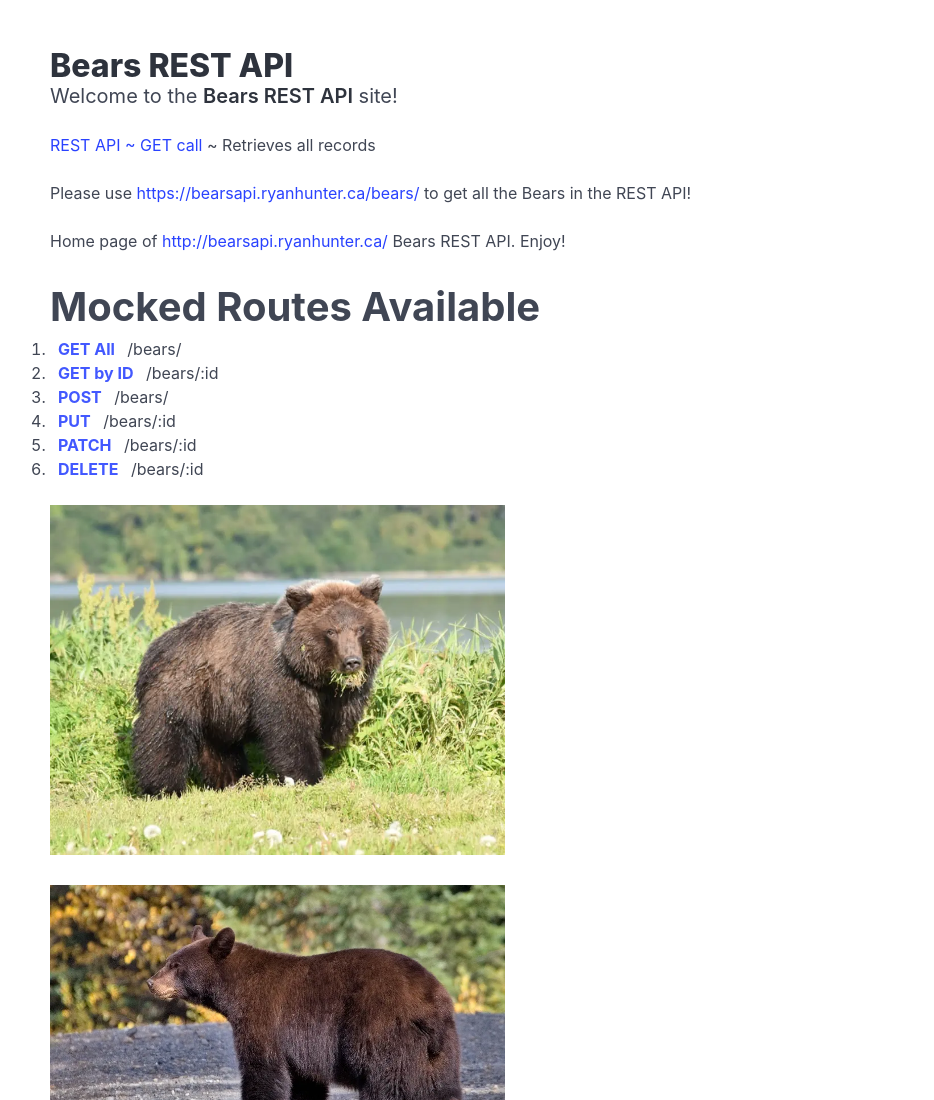
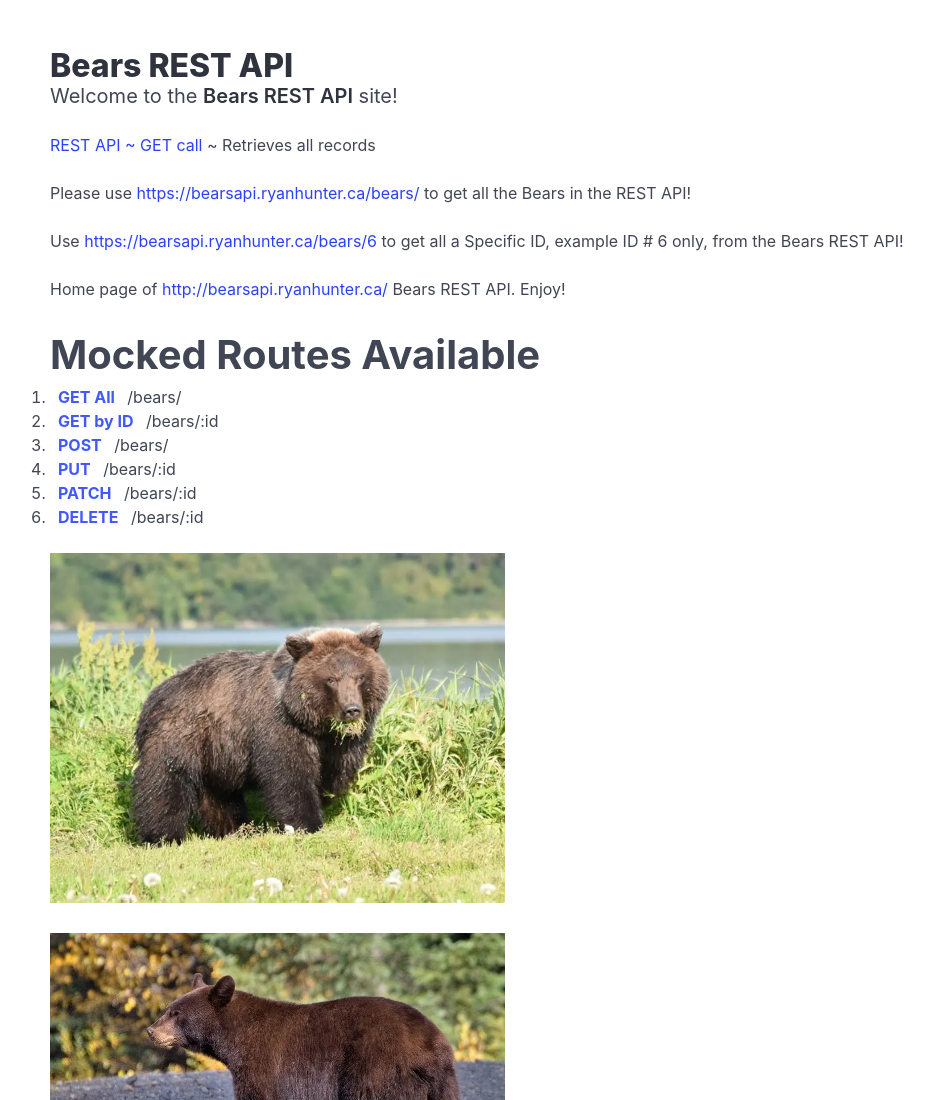
Before and after one commit to systemsvanguard/bearsapi, a website: page public/index.html in a window 1280 px wide. Shown: the top 1100 px of the page, without its empty margins (14-948 px from the left). Drawn offline with nearby package versions, Linux system fonts and the light colour scheme.

Commit message:
Added Get by ID REST API Call
Added Get by ID REST API Call

```diff
--- a/public/index.html
+++ b/public/index.html
@@ -16,6 +16,8 @@
       <p><a href="https://bearsapi.ryanhunter.ca/bears/">REST API ~ GET call</a> ~ Retrieves all records</p>
       <br />
       <p>Please use <a href="https://bearsapi.ryanhunter.ca/bears/">https://bearsapi.ryanhunter.ca/bears/</a> to get all the Bears in the REST API!</p>
+	  <br />
+	  <p>Use <a href="https://bearsapi.ryanhunter.ca/bears/6">https://bearsapi.ryanhunter.ca/bears/6</a> to get all a Specific ID, example ID # 6 only, from the Bears REST API!</p>
 	  <br />
 	  <p>Home page of <a href="https://bearsapi.ryanhunter.ca/">http://bearsapi.ryanhunter.ca/</a> Bears REST API. Enjoy!</p>
 	  <br />
```
